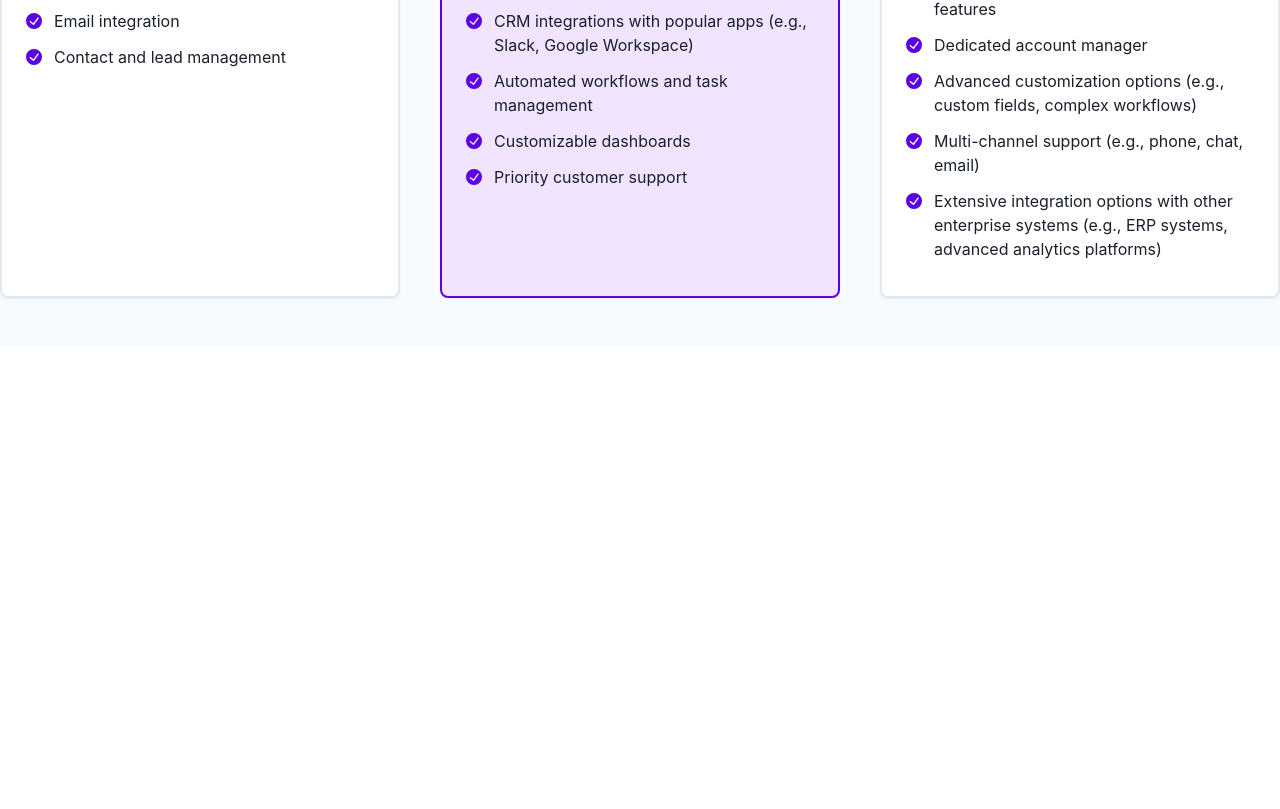
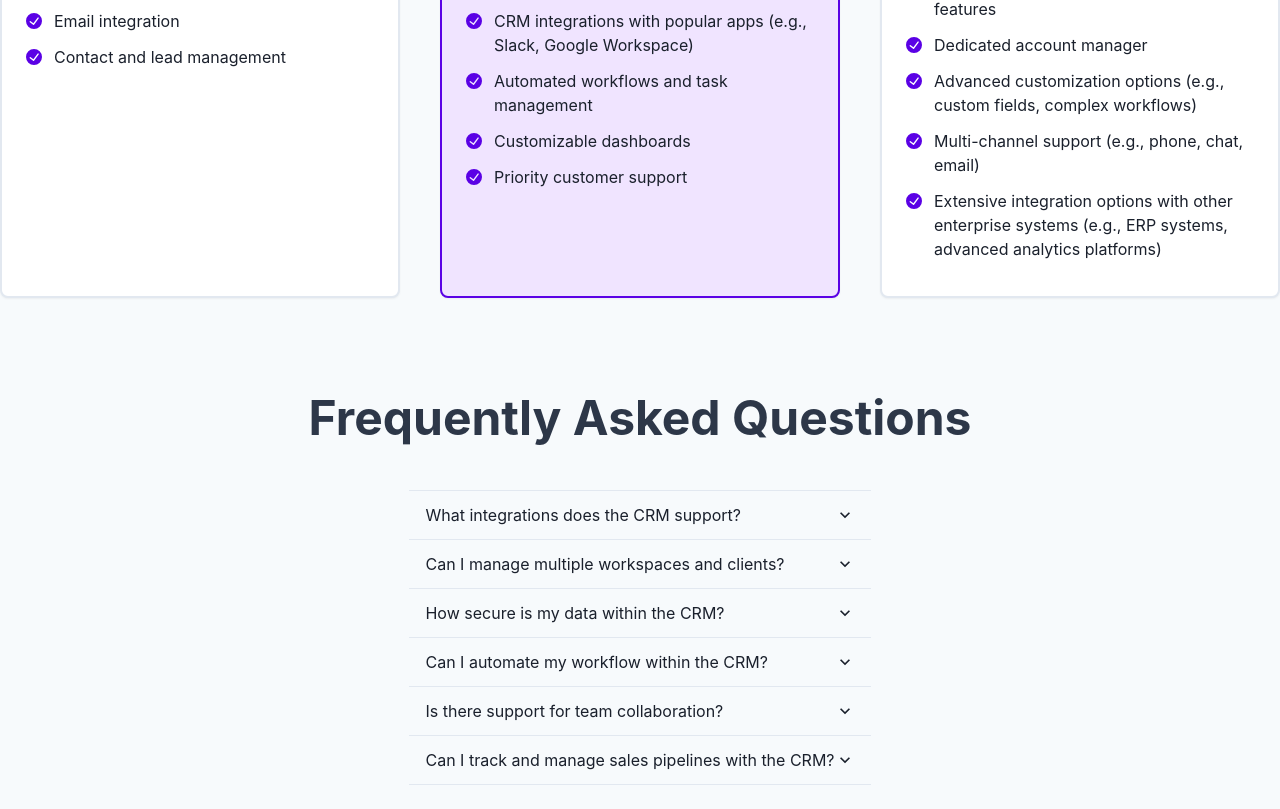
Before and after one commit to Hetp29/microCRM, a React (Create React App) app in the folder frontend/: page / in a window 1280 px wide. Shown: the part 2383-3192 px from the top of the page. Before the commit the page ends 2729 px from the top, so only its background shows below. Built offline with nearby package versions, Linux system fonts and the light colour scheme.

Commit message:
Added FAQ section & LP done for now

```diff
--- a/frontend/src/App.tsx
+++ b/frontend/src/App.tsx
@@ -6,6 +6,7 @@ import { Layout } from './components/Layout';
 import ImageSection from './components/ImageSection';
 import { FeaturesSection } from './components/Feature';
 import { PricingSection } from './components/PricingSection';
+import { FAQSection } from './components/FAQSection';
 
 const AppRoutes = () => {
   return (
@@ -14,12 +15,13 @@ const AppRoutes = () => {
         path="/"
         element={
           <Box>
-            <HeroSection /> {/* HeroSection component */}
-            <Box mt={-24}> {/* Adjust margin-top to bring ImageSection up */}
-              <ImageSection /> {/* ImageSection component */}
+            <HeroSection />
+            <Box mt={-24}>
+              <ImageSection />
             </Box>
-            <FeaturesSection /> {/* FeaturesSection component */}
-            <PricingSection /> {/* Add PricingSection to the landing page */}
+            <FeaturesSection />
+            <PricingSection />
+            <FAQSection />
           </Box>
         }
       />
--- /dev/null
+++ b/frontend/src/components/FAQSection.tsx
@@ -0,0 +1,116 @@
+import {
+    Accordion,
+    AccordionButton,
+    AccordionIcon,
+    AccordionItem,
+    AccordionPanel,
+    Box,
+    Container,
+    Heading,
+    Stack,
+} from '@chakra-ui/react';
+import { motion } from 'framer-motion';
+
+export interface FAQType {
+    q: string;
+    a: string;
+}
+
+interface FAQSectionProps {
+    items?: FAQType[];
+}
+
+const faqs: FAQType[] = [
+    {
+        q: 'What integrations does the CRM support?',
+        a: 'Our CRM seamlessly integrates with popular tools like Notion, PipeDrive, and various financial data providers, allowing you to access live financial information directly within the platform.',
+    },
+    {
+        q: 'Can I manage multiple workspaces and clients?',
+        a: 'Yes, our CRM is designed to handle multiple workspaces and clients efficiently. With the Pro plan, you can manage an unlimited number of clients and customize workspaces to suit different projects or teams.',
+    },
+    {
+        q: 'How secure is my data within the CRM?',
+        a: 'We prioritize security with end-to-end encryption, regular security audits, and compliance with industry standards. Your data is safe, and you have full control over access permissions.',
+    },
+    {
+        q: 'Can I automate my workflow within the CRM?',
+        a: 'Absolutely! Our CRM includes powerful automation tools that allow you to create custom workflows, automate repetitive tasks, and streamline your client management processes.',
+    },
+    {
+        q: 'Is there support for team collaboration?',
+        a: 'Yes, the CRM is built with collaboration in mind. You can invite team members, assign roles, and work together in real-time on tasks, notes, and projects.',
+    },
+    {
+        q: 'Can I track and manage sales pipelines with the CRM?',
+        a: 'Yes, our CRM includes a robust sales pipeline management feature. You can track leads, monitor sales progress, and analyze pipeline data to optimize your sales strategy. Customizable stages and real-time updates ensure that you stay on top of your sales process.',
+    }
+];
+
+// Motion components
+const AnimatedBox = motion(Box);
+const AnimatedHeading = motion(Heading);
+const AnimatedAccordion = motion(Accordion);
+
+export const FAQSection = ({ items = faqs }: FAQSectionProps) => {
+    return (
+        <AnimatedBox
+            w="full"
+            py={12}
+            bg="gray.50"
+            initial={{ opacity: 0 }}
+            animate={{ opacity: 1 }}
+            transition={{ duration: 0.6 }}
+        >
+            <Container maxW="container.2xl" px={8}>
+                <Stack spacing={8} align="center">
+                    <AnimatedHeading
+                        size="2xl"
+                        mb={4}
+                        color="gray.700"
+                        initial={{ opacity: 0, y: -50 }}
+                        whileInView={{ opacity: 1, y: 0 }}
+                        transition={{ duration: 0.6 }}
+                    >
+                        Frequently Asked Questions
+                    </AnimatedHeading>
+                    <AnimatedAccordion
+                        allowToggle
+                        initial={{ opacity: 0, y: 50 }}
+                        whileInView={{ opacity: 1, y: 0 }}
+                        transition={{ duration: 0.6 }}
+                    >
+                        {items.map((item, i) => (
+                            <AccordionItem key={`faq_${i}`}>
+                                <Box width="100%"> {/* Ensures the width is consistent */}
+                                    <h2>
+                                        <AccordionButton
+                                            _expanded={{ bg: 'gray.200' }} // Optional: Highlight expanded state
+                                            px={4}
+                                            py={3}
+                                            width="100%" // Ensures the button takes full width
+                                            display="flex"
+                                            alignItems="center"
+                                        >
+                                            <Box flex="1" textAlign="left">
+                                                {item.q}
+                                            </Box>
+                                            <AccordionIcon />
+                                        </AccordionButton>
+                                    </h2>
+                                    <AccordionPanel
+                                        pb={4}
+                                        maxH="150px" // Max height to limit the panel size
+                                        overflowY="auto" // Allows scroll if content exceeds max height
+                                    >
+                                        {item.a}
+                                    </AccordionPanel>
+                                </Box>
+                            </AccordionItem>
+                        ))}
+                    </AnimatedAccordion>
+                </Stack>
+            </Container>
+        </AnimatedBox>
+    );
+};
```
